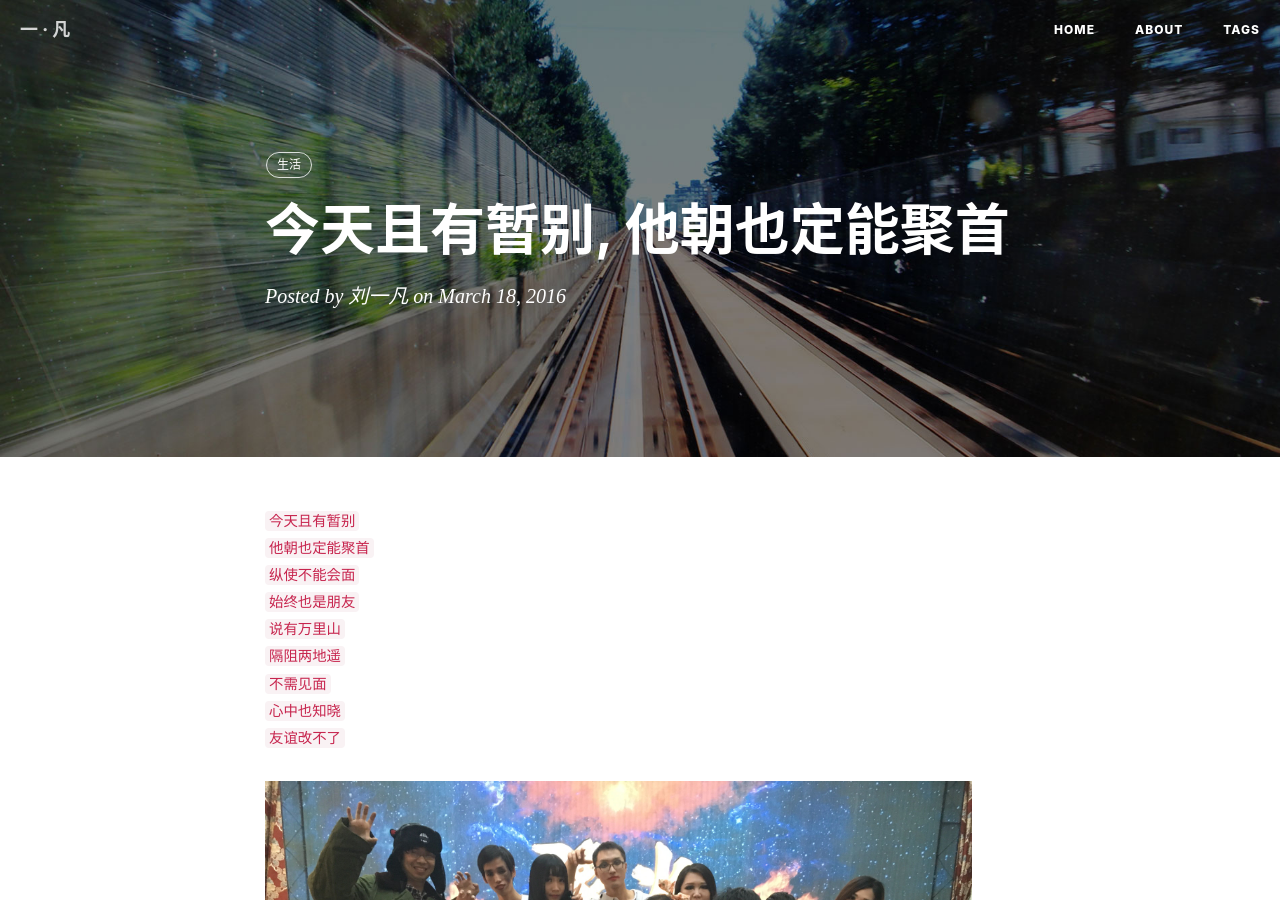
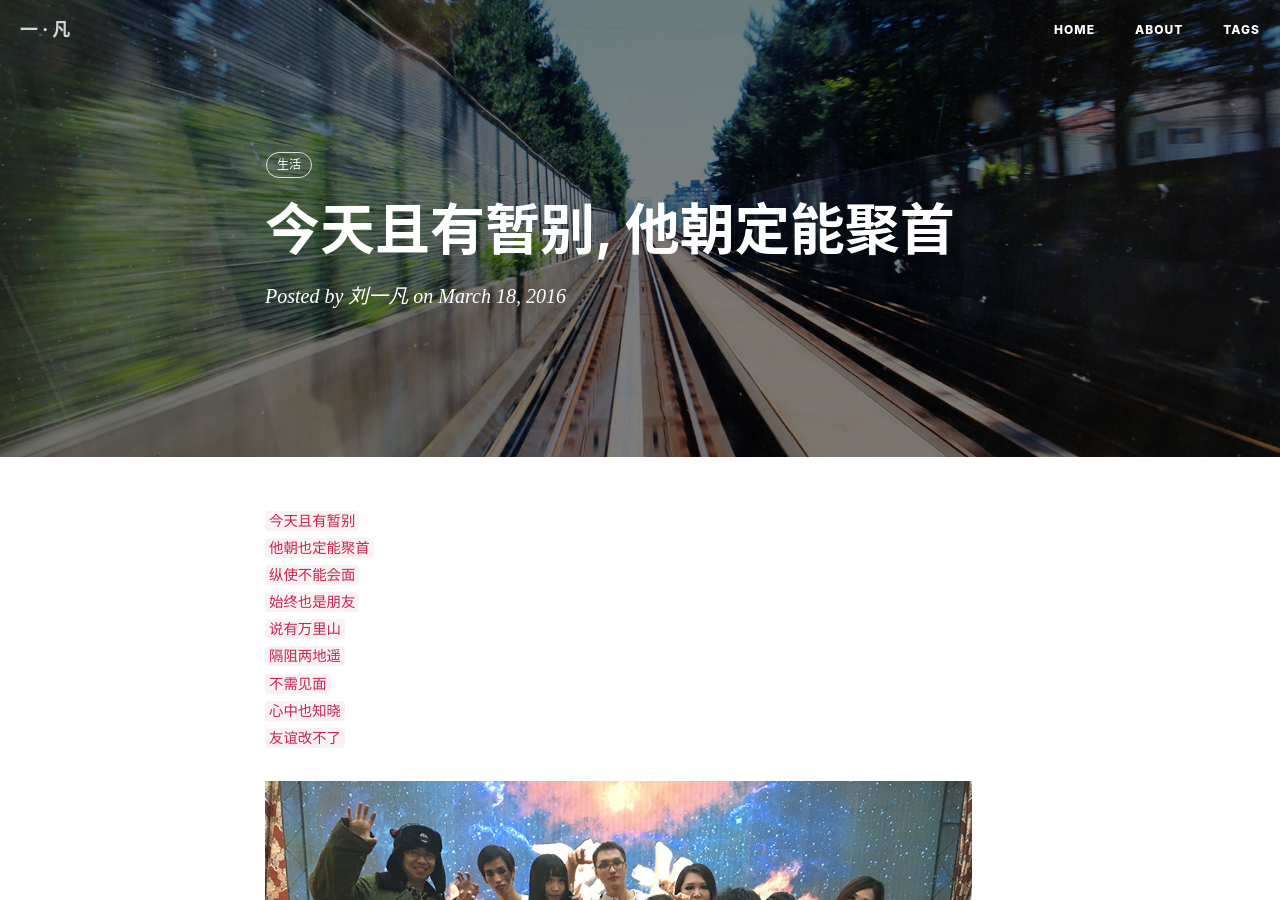
Before and after one commit to CherishLyf/CherishLyf.github.io, a Jekyll site: the page built from _posts/2016-03-18-life.markdown, in a window 1280 px wide and 900 px high. Built offline with Jekyll 4.4.1, drawn with Linux system fonts in a browser that asks for light colours; nearby versions of some CDN libraries; comment, search, counter and statistics services are not loaded.

```diff
--- a/_posts/2016-03-18-life.markdown
+++ b/_posts/2016-03-18-life.markdown
@@ -1,6 +1,6 @@
 ---
 layout:     post
-title:      "今天且有暂别, 他朝也定能聚首"
+title:      "今天且有暂别, 他朝定能聚首"
 subtitle:   " "
 author:     "刘一凡"
 header-img: "img/post-bg-2015.jpg"
```
Also changed, not shown: img/in-post/post-life/all.jpg.
